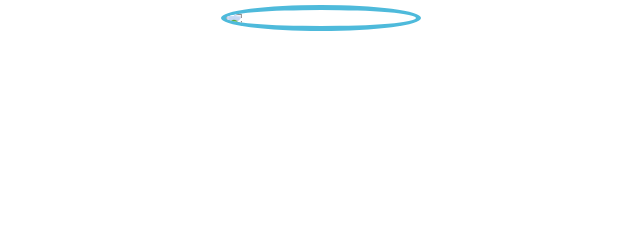
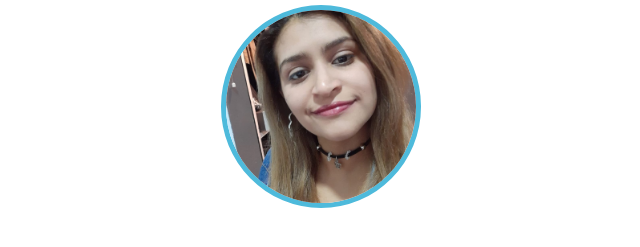
Before and after one commit to flor0093/flor0093.github.io, a plain HTML site: page index.html in a window 1280 px wide. Shown: the part 229-476 px from the top of the page, without its empty margins (319-959 px from the left). Drawn offline with nearby package versions, Linux system fonts and the light colour scheme.

Commit message:
Update index.html

```diff
--- a/index.html
+++ b/index.html
@@ -35,8 +35,7 @@
       </section>
       <!--sector imagen-->
       <div class="foto">
-        <img src="cv.jpg" class="image">
-
+            <img src="cvticmas.jpg" class="image">
 
       </div>
     <!--seccion sobre mi-->
```
